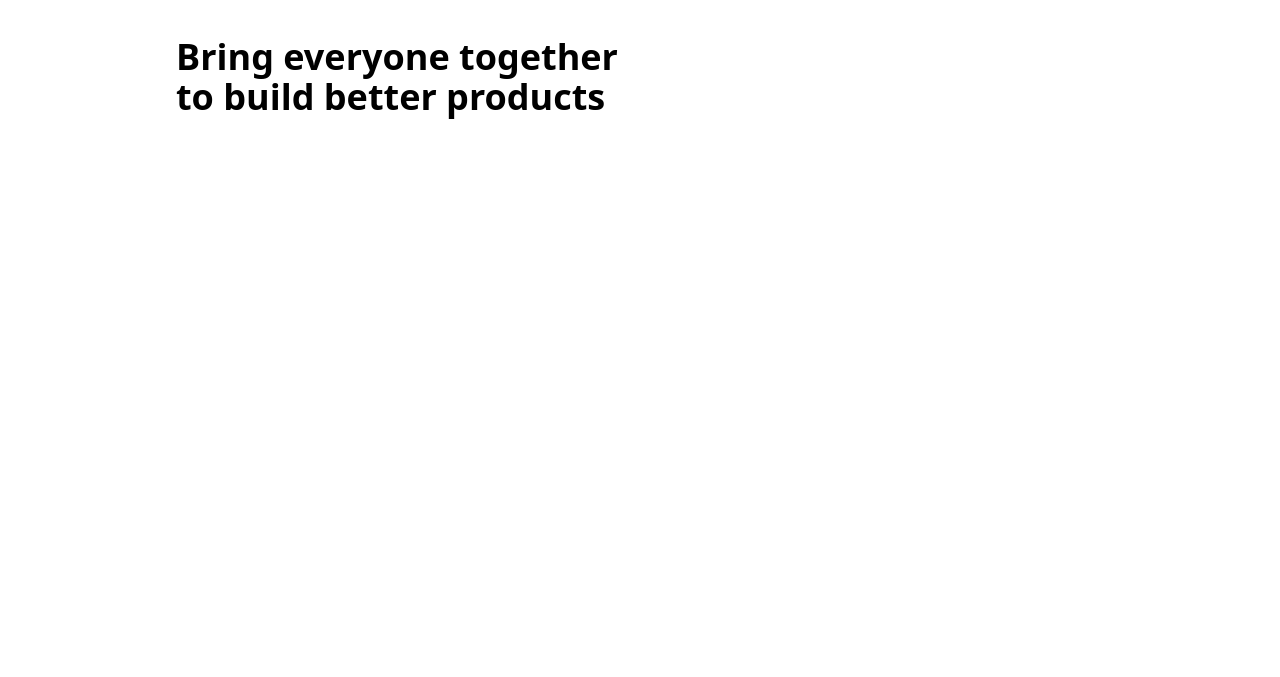
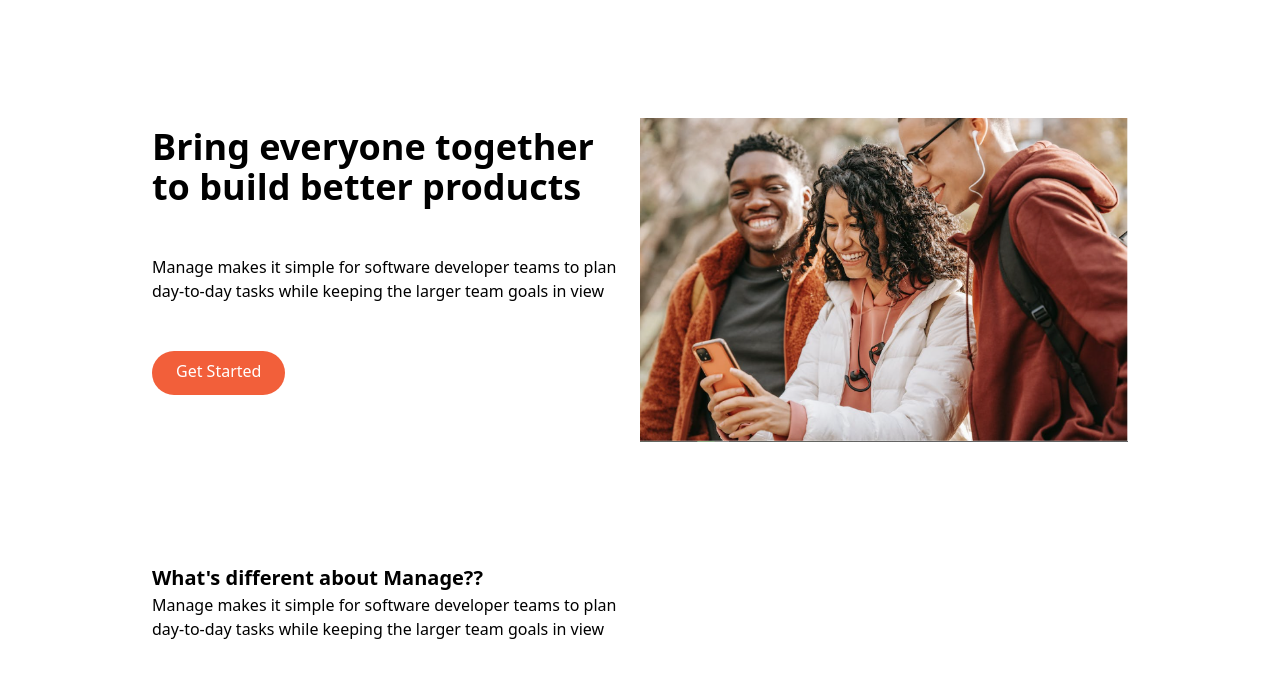
Before and after one commit to Ebuka200/tailwind_landingpage, a website: page index.html in a window 1280 px wide. Shown: the part 103-780 px from the top of the page. Drawn offline with Linux system fonts and the light colour scheme.

Commit message:
tailwind

```diff
--- a/index.html
+++ b/index.html
@@ -5,7 +5,7 @@
     <meta name="viewport" content="width=device-width, initial-scale=1.0" />
     <meta http-equiv="X-UA-Compatible" content="ie=edge" />
     <link rel="stylesheet" href="css/main.css" />
-    <title>Manage Landing page</title>
+    <title>Manage Landing pages</title>
   </head>
   <body>
     <!-- Navbar -->
@@ -38,17 +38,59 @@
     <section id="hero">
       <!-- Flex Container -->
       <div
-        class="container flex flex-col-reverse md:flex-row items-center px-6 mx-auto mt-10 space-y-0 md:space-y-0"
+        class="container flex flex-col-reverse md:flex-row items-center px-0 mx-auto mt-10 space-y-0 md:space-y-0"
       >
         <!-- Left item -->
         <div class="flex flex-col mb-32 space-y-12 md:w-1/2">
           <h1
-            class="max-w-md text-4xl font-bold text-center md:text-3xl md:text-left"
+            class=" max-w-md text-4xl font-bold text-center md:text-3xl md:text-left"
+            style="margin-top:90px"
           >
             Bring everyone together to build better products
           </h1>
+          <p class="max-w-sm text-left text-darkGrayishBlue md:text-left">
+            Manage makes it simple for software developer teams to plan
+            day-to-day tasks while keeping the larger team goals in view
+          </p>
+
+          <div class="flex justify-center md:justify-start">
+            <a
+              href=""
+              class="hidden md:block p-3 px-6 pt-2 mr-6 text-white bg-brightRed rounded-full baseline hover:bg-brightRedLight"
+            >
+              Get Started
+            </a>
+          </div>
+        </div>
+
+        <!-- Image -->
+        <div class="md:w-1/2">
+          <img src="img/Capture.PNG" alt="" />
         </div>
       </div>
+
+      <section id="features">
+        <div
+          class="container flex flex-col px-0 mx-auto mt-10 space-y-12 md:space-y-0 md:flex-row"
+        >
+          <!-- Whats different -->
+          <div class="flex flex-col space-y-12 md:w-1/2">
+            <h2
+              class="max-w-md text-2xl font-bold text-left"
+              style="font-size: 20px"
+            >
+              What's different about Manage??
+            </h2>
+            <p
+              class="max-w-sm text-left text-darkGrayishBlue md:text-left mt-0"
+              style="margin-top:0"
+            >
+              Manage makes it simple for software developer teams to plan
+              day-to-day tasks while keeping the larger team goals in view
+            </p>
+          </div>
+        </div>
+      </section>
     </section>
   </body>
 </html>
```
Also changed, not shown: img/Capture.PNG (added).
